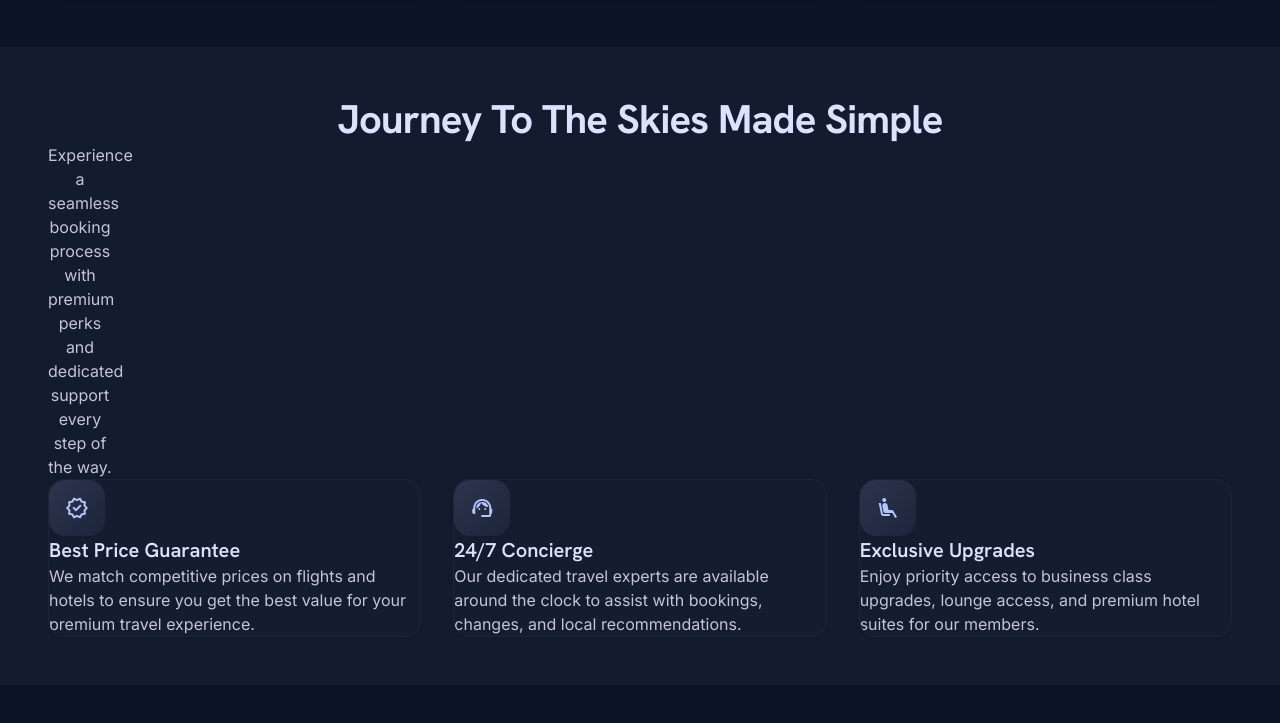
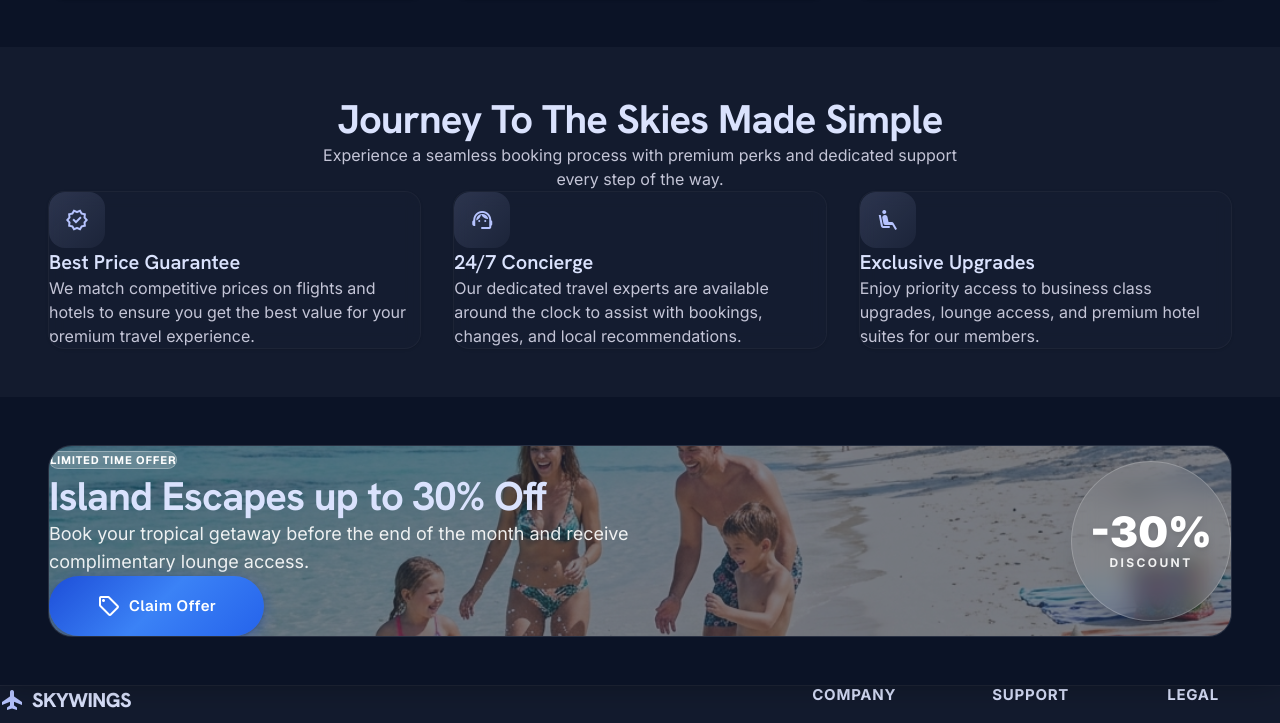
Before and after one commit to Jamilgit19/skywings-travel-platform, a Next.js app: page / in a window 1280 px wide. Shown: the part 4785-5508 px from the top of the page. Built offline with nearby package versions, Linux system fonts and the light colour scheme.

Commit message:
feat: fix horizontal text flow and modernize UI on homepage

```diff
--- a/app/(storefront)/page.tsx
+++ b/app/(storefront)/page.tsx
@@ -205,14 +205,18 @@ export default function HomePage() {
             ============================= */}
         <section className="bg-surface-container-low section-spacing">
           <div className="container">
-            <AnimatedSection className="w-full text-center mb-12">
+            <div className="w-full text-center mb-12">
+              <AnimatedSection className="w-full">
                 <h2 className="heading-section mb-4">
                   Journey To The Skies Made Simple
                 </h2>
-              <p className="text-body max-w-2xl mx-auto">
+                <div className="w-full flex justify-center">
+                  <p className="text-body" style={{maxWidth: '42rem'}}>
                     Experience a seamless booking process with premium perks and dedicated support every step of the way.
                   </p>
+                </div>
               </AnimatedSection>
+            </div>
 
             <div className="grid grid-cols-1 md:grid-cols-3 gap-8">
               {features.map((feature, index) => (
@@ -250,14 +254,14 @@ export default function HomePage() {
                   />
                 </div>
                 <div className="relative z-10 p-8 md:p-14 flex flex-col md:flex-row items-center justify-between gap-8">
-                  <div className="w-full md:flex-1 max-w-2xl text-left">
+                  <div className="w-full md:flex-1" style={{maxWidth: '42rem'}}>
                     <span className="inline-flex items-center bg-white/20 backdrop-blur-md px-4 py-1.5 rounded-full text-label-sm uppercase tracking-wider mb-4 border border-white/30 whitespace-nowrap badge-pill font-bold">
                       Limited Time Offer
                     </span>
-                    <h2 className="heading-section text-white mb-3 block w-full">
+                    <h2 className="heading-section text-white mb-3" style={{width: '100%'}}>
                       Island Escapes up to 30% Off
                     </h2>
-                    <p className="text-body-lg text-white/90 mb-6 max-w-xl block w-full">
+                    <p className="text-body-lg text-white/90 mb-6" style={{width: '100%'}}>
                       Book your tropical getaway before the end of the month and receive complimentary lounge access.
                     </p>
                     <Link
```
Lines whose indentation alone changed are shown as unchanged.
